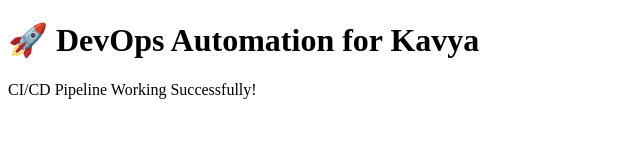
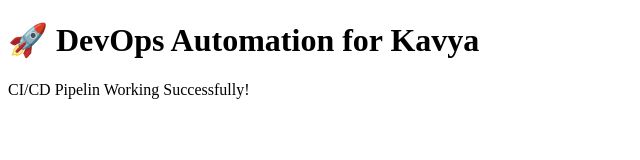
Before and after one commit to KavyaShree-2006/aws, a plain HTML site: page index.html in a window 1280 px wide. Shown: the full height of the page, 0-640 px from the left. Drawn offline with Linux system fonts and the light colour scheme.

```diff
--- a/index.html
+++ b/index.html
@@ -5,6 +5,6 @@
 </head>
 <body>
   <h1>🚀 DevOps Automation for Kavya</h1>
-  <p>CI/CD Pipeline Working Successfully!</p>
+  <p>CI/CD Pipelin Working Successfully!</p>
 </body>
 </html>
```
